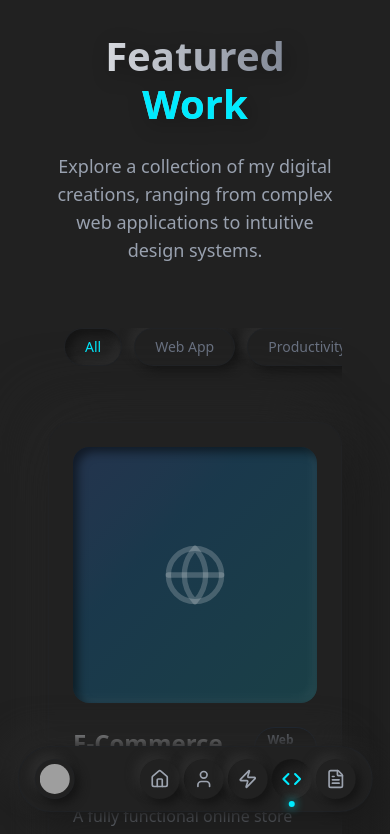
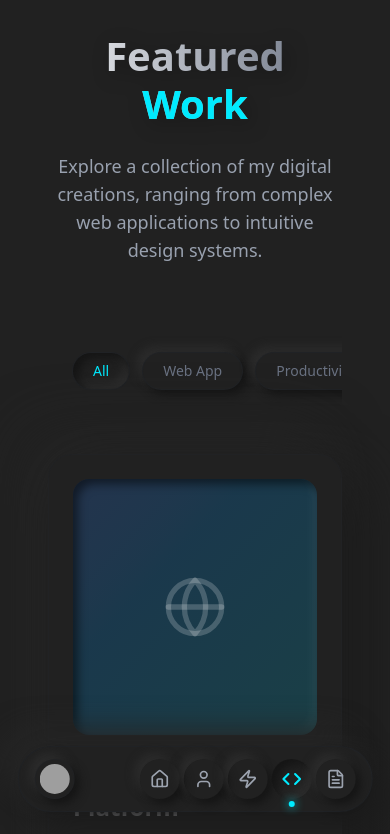
Before and after one commit to Rexbiswas/portfolio5500, a React (Vite) app: page /projects in a window 390 px wide. Shown: the top 834 px of the page. Built offline with nearby package versions, Linux system fonts and the light colour scheme; grey boxes are pictures that could not be loaded.

Commit message:
add new ui for home page

```diff
--- a/src/pages/Projects.jsx
+++ b/src/pages/Projects.jsx
@@ -68,7 +68,7 @@ const Projects = () => {
 
                 {/* Filters */}
                 {/* Filters */}
-                <div className="w-full flex md:justify-center overflow-x-auto md:overflow-visible pb-4 md:pb-0 mb-10 md:mb-16 px-4 md:px-0 scrollbar-hide">
+                <div className="w-full flex md:justify-center overflow-x-auto md:overflow-visible py-6 md:py-0 mb-10 md:mb-16 px-6 md:px-0 scrollbar-hide">
                     <div className="flex flex-nowrap md:flex-wrap gap-3 md:gap-4 mx-auto md:mx-0 min-w-min">
                         {filters.map((f) => (
                             <button
```
